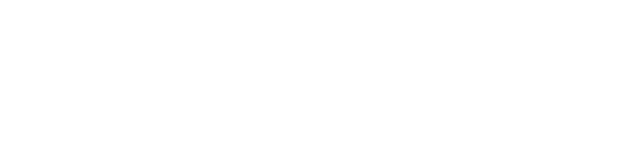
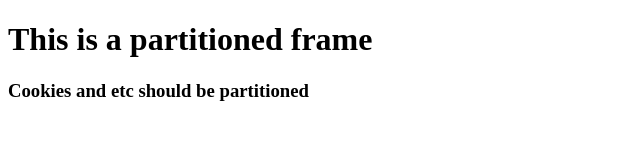
Before and after one commit to Andrews54757/TestSandbox, a plain HTML site: page index.html in a window 1280 px wide. Shown: the whole page, without its empty margins (0-640 px from the left). Drawn offline with Linux system fonts and the light colour scheme.

Commit message:
Update index.html

```diff
--- a/index.html
+++ b/index.html
@@ -8,6 +8,8 @@
 </head>
 
 <body>
+    <h1>This is a partitioned frame</h1>
+    <h3>Cookies and etc should be partitioned</h3>
     <script>
         async function prepare() {
             // First, clear persistent storages
```
